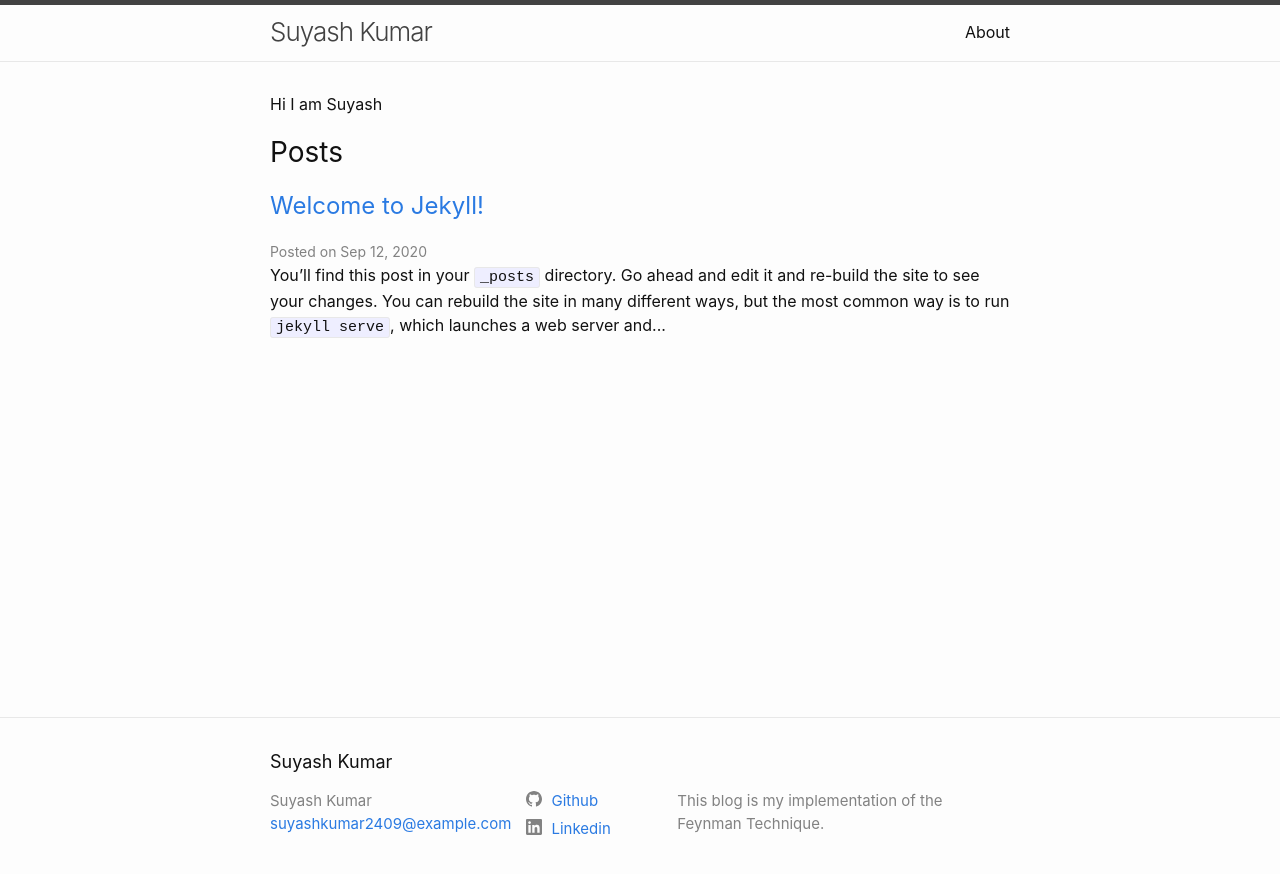
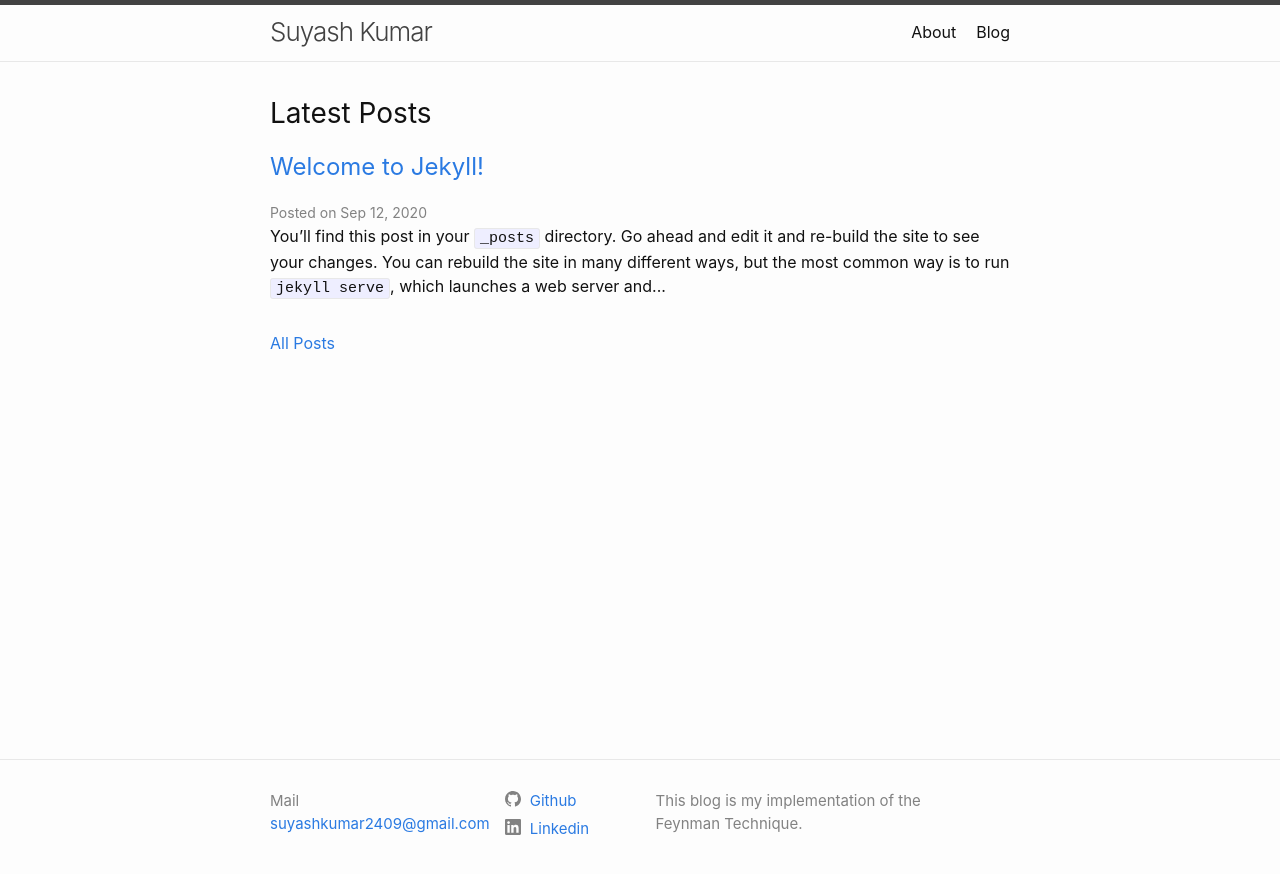
Before and after one commit to suyashkumar2409/suyashkumar2409.github.io, a Jekyll site: the page built from index.markdown, in a window 1280 px wide. Shown: the top 874 px of the page. Built offline with Jekyll 4.4.1, drawn with Linux system fonts in a browser that asks for light colours.

```diff
--- a/_config.yml
+++ b/_config.yml
@@ -19,7 +19,7 @@
 # in the templates via {{ site.myvariable }}.
 
 title: Suyash Kumar
-email: suyashkumar2409@example.com
+email: suyashkumar2409@gmail.com
 description: >- # this means to ignore newlines until "baseurl:"
   This blog is my implementation of the Feynman Technique.
 baseurl: "" # the subpath of your site, e.g. /blog
@@ -28,6 +28,11 @@
 linkedin_username: suyashkumar2409
 show_excerpts: true
 rss: false
+
+# SubHeadings
+subheadings:
+  - Tech
+  - Life
 
 # Build settings
 plugins:
--- a/_includes/footer.html
+++ b/_includes/footer.html
@@ -3,19 +3,20 @@
 
   <div class="wrapper">
 
-    <h2 class="footer-heading">{{ site.title | escape }}</h2>
+    <!-- <h2 class="footer-heading">{{ site.title | escape }}</h2> -->
 
     <div class="footer-col-wrapper">
       <div class="footer-col footer-col-0">
         <ul class="contact-list">
-          <li class="p-name">
+<!--           <li class="p-name">
             {%- if site.author -%}
               {{ site.author | escape }}
             {%- else -%}
               {{ site.title | escape }}
             {%- endif -%}
-            </li>
+            </li> -->
             {%- if site.email -%}
+            <li>Mail</li>
             <li><a class="u-email" href="mailto:{{ site.email }}">{{ site.email }}</a></li>
             {%- endif -%}
         </ul>
--- a/_layouts/home.html
+++ b/_layouts/home.html
@@ -3,34 +3,43 @@
 ---
 
 <div class="home">
-  {%- if page.title -%}
+  {% if page.title %}
     <h1 class="page-heading">{{ page.title }}</h1>
-  {%- endif -%}
+  {% endif %}
 
   {{ content }}
 
-  {%- if site.posts.size > 0 -%}
+  {% if site.posts.size > 0 %}
     <h2 class="post-list-heading">{{ page.list_title | default: "Posts" }}</h2>
     <ul class="post-list">
-      {%- for post in site.posts -%}
+      {% assign maxPost = 5 %}
+      {% assign counter = 0 %}
+      {% assign filtered_posts = site.posts | sort:"date" | reverse %}
+      {% for post in filtered_posts %}
       <li>
         <h3>
           <a class="post-link" href="{{ post.url | relative_url }}">
             {{ post.title }}
           </a>
         </h3>
-        {%- assign date_format = site.minima.date_format | default: "%b %-d, %Y" -%}
+        {% assign date_format = site.minima.date_format | default: "%b %d, %Y" %}
         <span class="post-meta">Posted on {{ post.date | date: date_format }}</span>
-        {%- if site.show_excerpts -%}
+        {% if site.show_excerpts %}
           {{ post.excerpt | truncatewords: 50 }}
-        {%- endif -%}
+        {% endif %}
       </li>
-      {%- endfor -%}
+      {% assign counter = counter | plus: 1 %}
+        {% if counter == maxPost %}
+            {% break %} {% comment %}exit the for loop{% endcomment %}
+        {% endif %}
+      {% endfor %}
     </ul>
+
+    <h4><a href="{% link blog.md %}">All Posts</a></h4>
 
     {% if site.rss %}
     <p class="rss-subscribe">subscribe <a href="{{ "/feed.xml" | relative_url }}">via RSS</a></p>
     {% endif %}
-  {%- endif -%}
+  {% endif %}
 
 </div>
--- a/_posts/2020-09-12-welcome-to-jekyll.markdown
+++ b/_posts/2020-09-12-welcome-to-jekyll.markdown
@@ -3,6 +3,7 @@
 title:  "Welcome to Jekyll!"
 date:   2020-09-12 17:46:11 +0530
 categories: jekyll update
+subheading: Life
 ---
 You’ll find this post in your `_posts` directory. Go ahead and edit it and re-build the site to see your changes. You can rebuild the site in many different ways, but the most common way is to run `jekyll serve`, which launches a web server and auto-regenerates your site when a file is updated.
 
--- a/index.markdown
+++ b/index.markdown
@@ -3,5 +3,5 @@
 # To modify the layout, see https://jekyllrb.com/docs/themes/#overriding-theme-defaults
 
 layout: home
+list_title: Latest Posts
 ---
-Hi I am Suyash
```
Also changed, not shown: _layouts/blog.html (added, +26 -0 lines), about.markdown (+1 -12 lines), blog.md (added, +5 -0 lines), favicon.ico (added).
